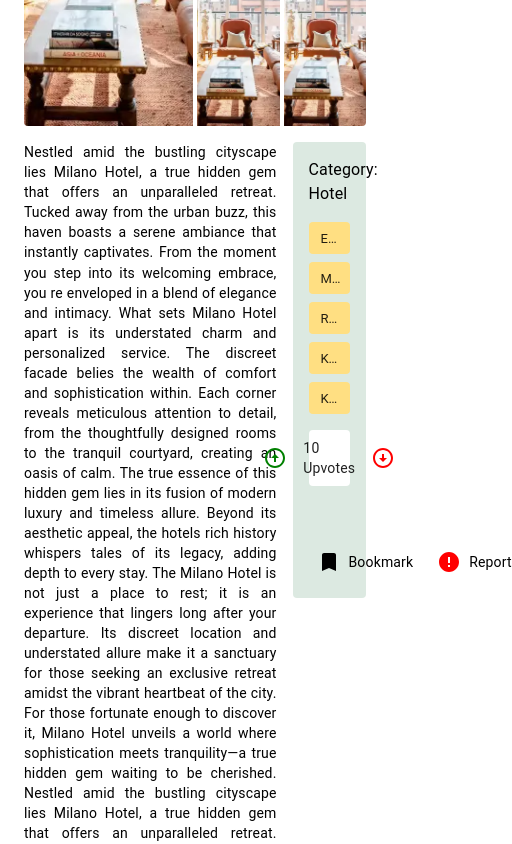
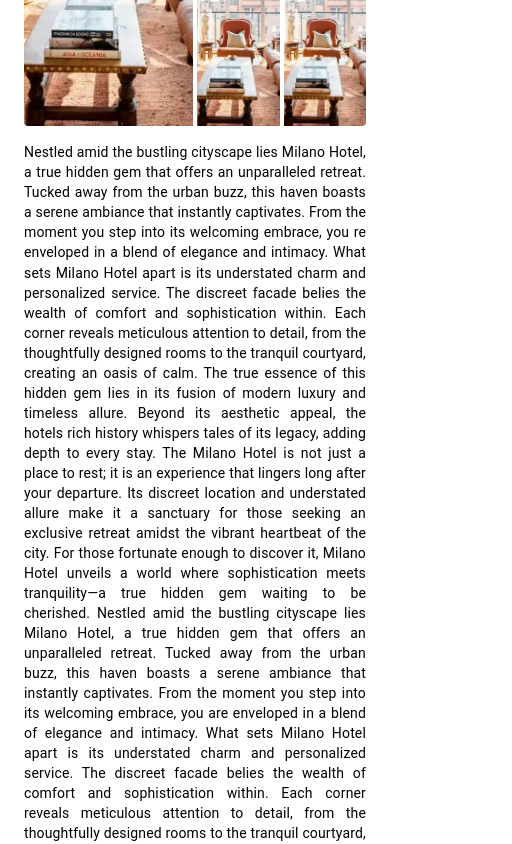
Before and after one commit to project-zusammen/hidden-gem-frontend, a React (Vite) app: page /post in a window 390 px wide. Shown: the part 720-1564 px from the top of the page, 512 px wide, since content can reach past the window. Built offline with nearby package versions, Linux system fonts and the light colour scheme.

Commit message:
fix: responsiveness

```diff
--- a/src/pages/Post.jsx
+++ b/src/pages/Post.jsx
@@ -40,7 +40,7 @@
         </ImageList>
 
         <Grid container spacing={2}>
-          <Grid item xs={9}>
+          <Grid item md={9}>
             <Typography variant="body2" align="justify">
               Nestled amid the bustling cityscape lies Milano Hotel, a true hidden gem that offers an unparalleled retreat. Tucked away from the urban buzz, this haven boasts a serene ambiance that instantly captivates. From the moment you
               step into its welcoming embrace, you re enveloped in a blend of elegance and intimacy. What sets Milano Hotel apart is its understated charm and personalized service. The discreet facade belies the wealth of comfort and
@@ -60,7 +60,7 @@
               cherished.
             </Typography>
           </Grid>
-          <Grid item xs={3}>
+          <Grid item md={3}>
             <Stack useFlexGap spacing={2} sx={{ padding: 2, backgroundColor: "#DCE9E1", borderRadius: 1, boxShadow: "none" }}>
               <Typography>Category: Hotel</Typography>
               <Stack direction="row" useFlexGap spacing={1} flexWrap="wrap">
@@ -77,7 +77,7 @@
                   <ArrowCircleDownIcon />
                 </IconButton>
               </Paper>
-              <Stack direction="row" spacing={2} sx={{ paddingTop: 5 }}>
+              <Stack direction="row" spacing={2} sx={{ paddingTop: { md: 5 } }}>
                 <Stack direction="row" alignItems="center">
                   <IconButton sx={{ color: "black" }}>
                     <BookmarkIcon />
@@ -106,10 +106,10 @@
 
         <Box sx={{ border: 1, padding: 2, borderRadius: 1 }}>
           <Grid container spacing={2}>
-            <Grid item xs={1} sx={{ display: "flex", alignItems: "start", justifyContent: "center" }}>
+            <Grid item sm={1} sx={{ display: "flex", alignItems: "start", justifyContent: "center" }}>
               <Avatar />
             </Grid>
-            <Grid item xs={11}>
+            <Grid item sm={11}>
               <Stack spacing={2} sx={{ marginBottom: 3 }}>
                 <Typography variant="h6" sx={{ fontSize: 16, fontWeight: 700 }}>
                   Username
```
